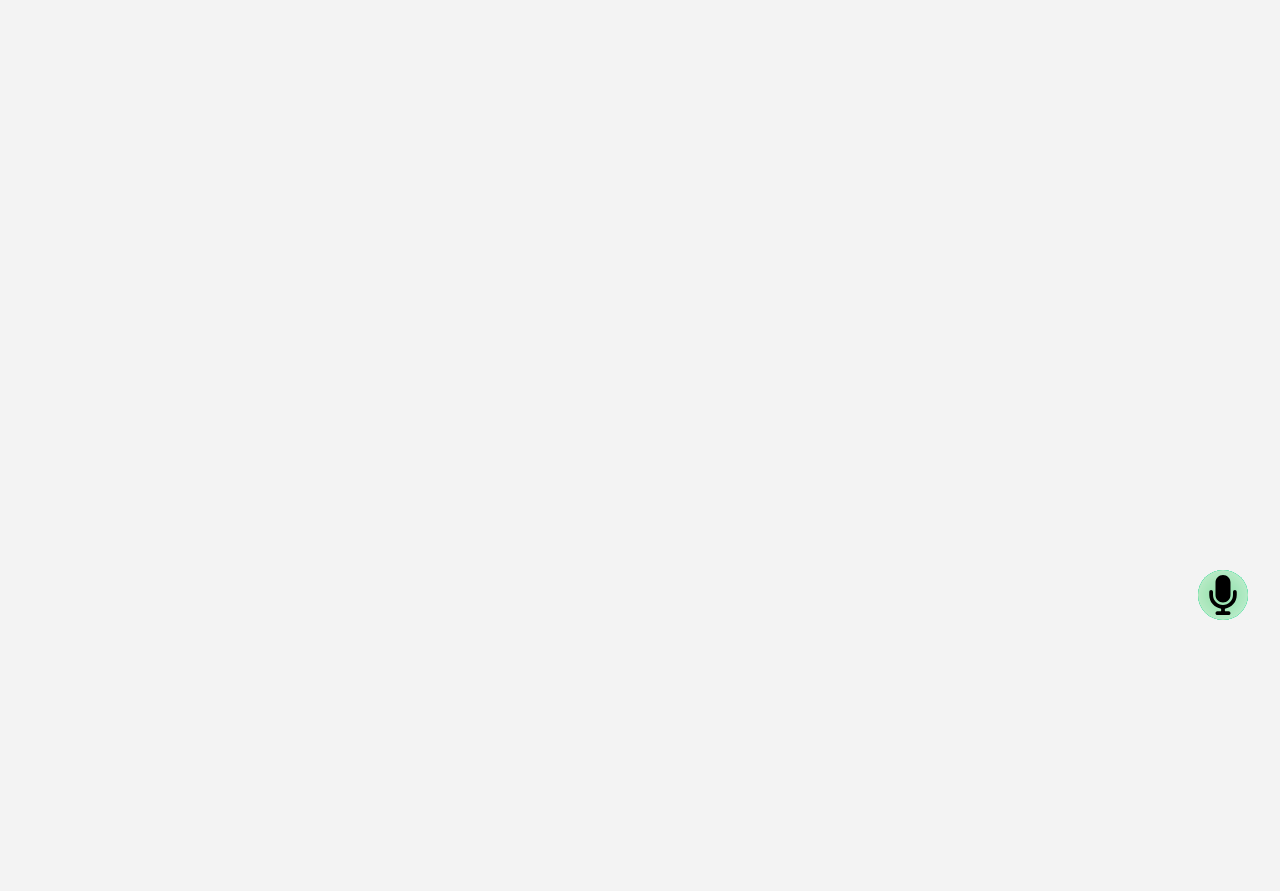
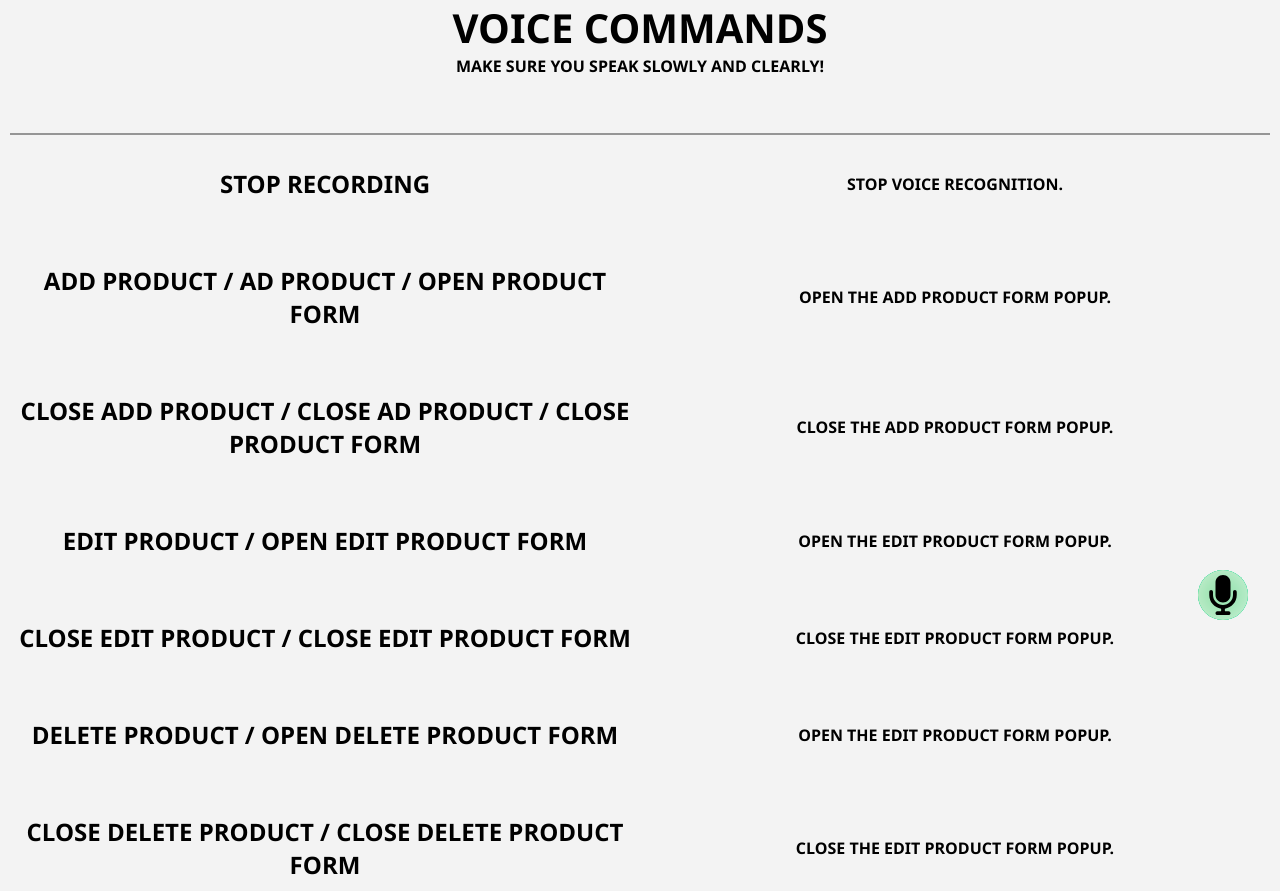
Before and after one commit to Solixx/Shop-VueJS, a Vue app: page /commands in a window 1280 px wide. Shown: the part 160-1051 px from the top of the page. Before the commit the page ends 800 px from the top, so only its background shows below. Built offline with nearby package versions, Linux system fonts and the light colour scheme.

Commit message:
Commands Page

```diff
--- a/src/components/VoiceRecognition.vue
+++ b/src/components/VoiceRecognition.vue
@@ -74,15 +74,15 @@ const CheckForComand = (result) => {
     setTimeout(() => emit("toggleProduct", { value: false, trigger: 'editProduct' }), 100);
     setTimeout(() => sr.start(), 100);
   } else if (
-    t.toLowerCase().includes("delte product") ||
-    t.toLowerCase().includes("open delte product form")
+    t.toLowerCase().includes("delete product") ||
+    t.toLowerCase().includes("open delete product form")
   ) {
     sr.stop();
     setTimeout(() => emit("toggleProduct", { value: true, trigger: 'delteProduct' }), 100);
     setTimeout(() => sr.start(), 100);
   } else if (
-    t.toLowerCase().includes("close delte product") ||
-    t.toLowerCase().includes("close delte product form")
+    t.toLowerCase().includes("close delete product") ||
+    t.toLowerCase().includes("close delete product form")
   ) {
     sr.stop();
     setTimeout(() => emit("toggleProduct", { value: false, trigger: 'delteProduct' }), 100);
--- a/src/views/AdminPanel.vue
+++ b/src/views/AdminPanel.vue
@@ -9,6 +9,7 @@ import DeleteProduct from "../components/DeleteProduct.vue";
   <main>
     <section class="adminPanel">
       <h2 style="text-align: center">AdminPanel</h2>
+      <hr />
       <AddProduct />
       <EditProduct />
       <DeleteProduct />
@@ -21,4 +22,10 @@ import DeleteProduct from "../components/DeleteProduct.vue";
   margin: 10px;
   margin-top: 10rem;
 }
+
+hr{
+  border: 0;
+  border-top: 2px solid rgb(149, 149, 149);
+  margin-top: 3.5rem;
+}
 </style>
--- a/src/views/Commands.vue
+++ b/src/views/Commands.vue
@@ -1,5 +1,77 @@
 <script setup></script>
 
-<template></template>
+<template>
+    <main>
+        <section class="commands">
+            <h2 style="text-align: center">Voice Commands</h2>
+            <h5 style="text-align: center">Make sure you speak slowly and clearly!</h5>
+            <div class="commands-list">
+                <hr />
+                <div class="commands-info">
+                    <h4>stop recording</h4>
+                    <h5>Stop voice recognition.</h5>
+                </div>
+                <div class="commands-info">
+                    <h4>add product / ad product / open product form</h4>
+                    <h5>Open the Add Product Form Popup.</h5>
+                </div>
+                <div class="commands-info">
+                    <h4>close add product / close ad product / close product form</h4>
+                    <h5>Close the Add Product Form Popup.</h5>
+                </div>
+                <div class="commands-info">
+                    <h4>edit product / open edit product form</h4>
+                    <h5>Open the Edit Product Form Popup.</h5>
+                </div>
+                <div class="commands-info">
+                    <h4>close edit product / close edit product form</h4>
+                    <h5>Close the Edit Product Form Popup.</h5>
+                </div>
+                <div class="commands-info">
+                    <h4>delete product / open delete product form</h4>
+                    <h5>Open the Edit Product Form Popup.</h5>
+                </div>
+                <div class="commands-info">
+                    <h4>close delete product / close delete product form</h4>
+                    <h5>Close the Edit Product Form Popup.</h5>
+                </div>
+            </div>
+        </section>
+    </main>
+</template>
 
-<style scoped></style>
+<style scoped>
+.commands {
+  margin: 10px;
+  margin-top: 10rem;
+}
+
+.commands-list{
+    display: flex;
+    flex-direction: column;
+    margin-top: 3.5rem;
+}
+
+.commands-info{
+    display: flex;
+    flex-direction: row;
+    align-items: center;
+    justify-content: space-evenly;
+    text-align: center;
+    margin-top: 2rem;
+    margin-bottom: 2rem;
+}
+
+.commands-info:last-child{
+    margin-bottom: 0;
+}
+
+.commands-info h4, .commands-info h5 {
+    width: 50%;
+}
+
+hr {
+  border: 0;
+  border-top: 2px solid rgb(149, 149, 149);
+}
+</style>
```
